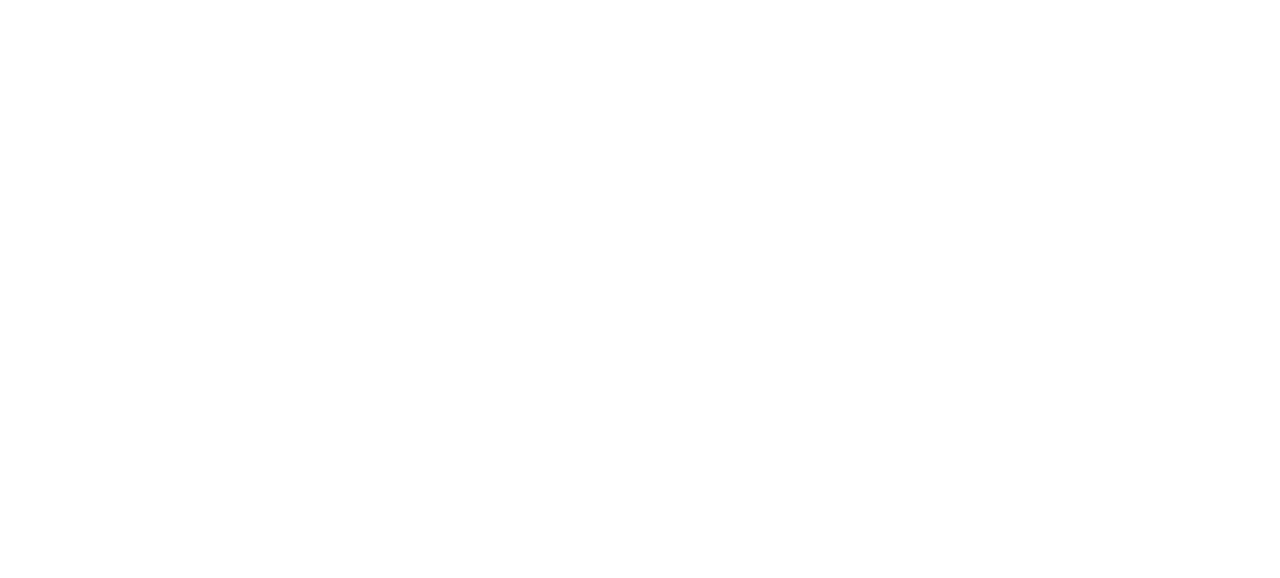
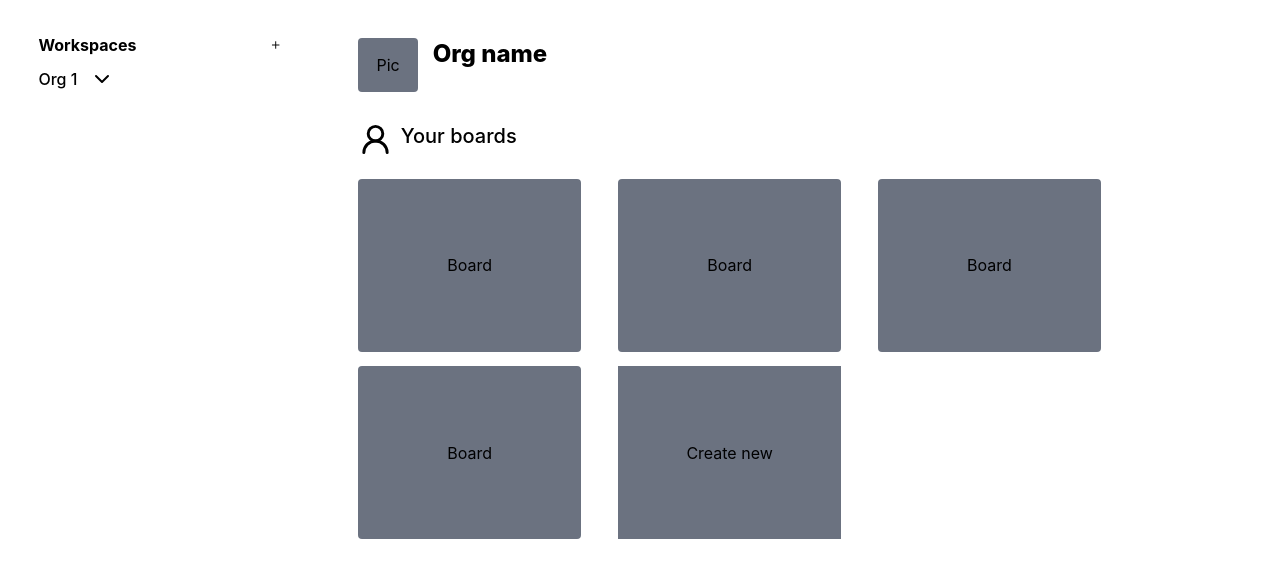
Before and after one commit to dingi7/boardo, a React (Create React App) app: page /dashboard in a window 1280 px wide. Before the commit this address had no page. Shown: the top 578 px of the page. Built offline with nearby package versions, Linux system fonts and the light colour scheme; what react-auth-kit would draw is missing.

Commit message:
dashboard page

```diff
--- a/src/App.tsx
+++ b/src/App.tsx
@@ -10,8 +10,14 @@ import { Create } from './Pages/Create/Create';
 //AUTH COMPONENTS
 import { Register } from './Pages/Auth/Register';
 import { Login } from './Pages/Auth/Login';
+
+
 import { ToastContainer } from 'react-toastify';
 import 'react-toastify/dist/ReactToastify.css';
+
+import { Dashboard } from './Pages/Dashboard/Dashboard';
+
+
 function App() {
     return (
         <AuthProvider authType={'localstorage'} authName={'x-authorization'}>
@@ -35,6 +41,8 @@ function App() {
                         <Route path="/board/:id" element={<Board />} />
                         <Route path="/auth/register" element={<Register />} />
                         <Route path="/auth/login" element={<Login />} />
+
+                        <Route path="/dashboard" element={<Dashboard />} />
                     </Routes>
                 </BrowserRouter>
             </div>
--- /dev/null
+++ b/src/Pages/Dashboard/Dashboard.tsx
@@ -0,0 +1,60 @@
+
+
+import { BoardPlaceholder } from "./components/BoardPlaceholder";
+
+
+import { CreatePlaceholder } from "./components/CreatePlaceholder";
+import { Organistaion } from "./components/Organisation";
+
+import { Plus } from "lucide-react";
+import { User2 } from "lucide-react";
+
+export const Dashboard = () => {
+
+
+    return (
+        <div className="h-screen mt-0 pt-[2%] select-none flex flex-row gap-[5%]">
+            <div
+                className=" w-[20%] ml-[2%] h-[90%]"
+            >
+                <div className="pl-[5%] pt-[3%]">
+                    <h1 className="flex flex-row gap-[55%] font-bold">Workspaces <Plus /></h1>
+                    <div
+                        className="mt-[4%]"
+                    >
+                        <Organistaion />
+                    </div>
+                </div>
+            </div>
+
+            <div className="w-[60%] p-[1%]">
+                <div
+                    className="flex flex-row gap-[2%]"
+                >
+                    <div
+                        className="p-[2%] w-[8%] bg-gray-500 text-black flex justify-center rounded"
+                    >
+                        Pic
+                    </div>
+                    <p className="font-extrabold text-2xl">Org name</p>
+                </div>
+
+                <div
+                    className="mt-[4%] w-full"
+                >
+                    <h1 className="flex flex-row gap-[1%] font-medium text-xl"><User2 size={35}/> Your boards</h1>
+                    <div
+                        className="mt-[1%] flex flex-row flex-wrap gap-[5%]"
+                    >
+                        <BoardPlaceholder />
+                        <BoardPlaceholder />
+                        <BoardPlaceholder />
+                        <BoardPlaceholder />
+
+                        <CreatePlaceholder />
+                    </div>
+                </div>
+            </div>
+        </div>
+    );
+};
--- /dev/null
+++ b/src/Pages/Dashboard/components/BoardPlaceholder.tsx
@@ -0,0 +1,12 @@
+
+
+export const BoardPlaceholder = () => {
+
+    return(
+        <div
+            className="px-[2%] py-[10%] bg-gray-500 w-[30%] mt-[2%] flex justify-center rounded"
+        >
+            <p>Board</p>
+        </div>
+    )
+}
--- /dev/null
+++ b/src/Pages/Dashboard/components/CreatePlaceholder.tsx
@@ -0,0 +1,12 @@
+
+
+export const CreatePlaceholder = () => {
+
+    return(
+        <div
+            className="px-[2%] py-[10%] bg-gray-500 w-[30%] mt-[2%] flex justify-center"
+        >
+            <p>Create new</p>
+        </div>
+    )
+}
--- /dev/null
+++ b/src/Pages/Dashboard/components/Organisation.tsx
@@ -0,0 +1,36 @@
+//import angleUp from "../assets/angleUp.svg"
+//import angleDown from "../assets/angleDown.svg"
+import { useState } from "react";
+
+import { ChevronUp } from "lucide-react";
+import { ChevronDown } from "lucide-react";
+
+import { Activity } from "lucide-react";
+import { Layout } from "lucide-react";
+import { Settings } from "lucide-react";
+import { Lightbulb } from "lucide-react";
+export const Organistaion = () => {
+
+    const [isOpen, setIsOpen] = useState(false)
+
+    return (
+        <div >
+            <h1
+                onClick={() => setIsOpen(!isOpen)}
+                className="flex flex-row gap-[5%] font-medium"
+            >
+                Org 1 {isOpen ? <ChevronUp /> : <ChevronDown />}
+            </h1>
+
+
+            {isOpen &&
+                <ul className="mt-[2%] ml-[4%] flex flex-col">
+                    <li className="flex flex-row gap-[5%] p-[4%] hover:bg-teal-100 hover:text-teal-700 rounded"><Layout /> Boards</li>
+                    <li className="flex flex-row gap-[5%] p-[4%] hover:bg-teal-100 hover:text-teal-700 rounded"><Lightbulb /> Brainstorming</li>
+                    <li className="flex flex-row gap-[5%] p-[4%] hover:bg-teal-100 hover:text-teal-700 rounded"><Activity /> Activity</li>
+                    <li className="flex flex-row gap-[5%] p-[4%] hover:bg-teal-100 hover:text-teal-700 rounded"><Settings /> Settings</li>
+                </ul>
+            }
+        </div>
+    )
+}
```
